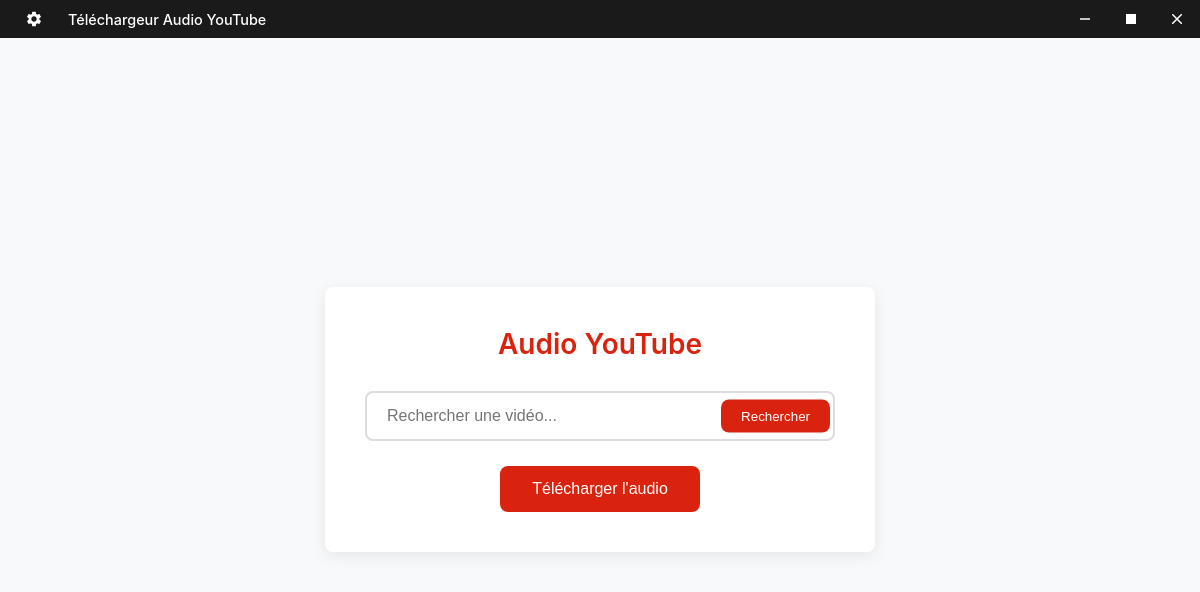
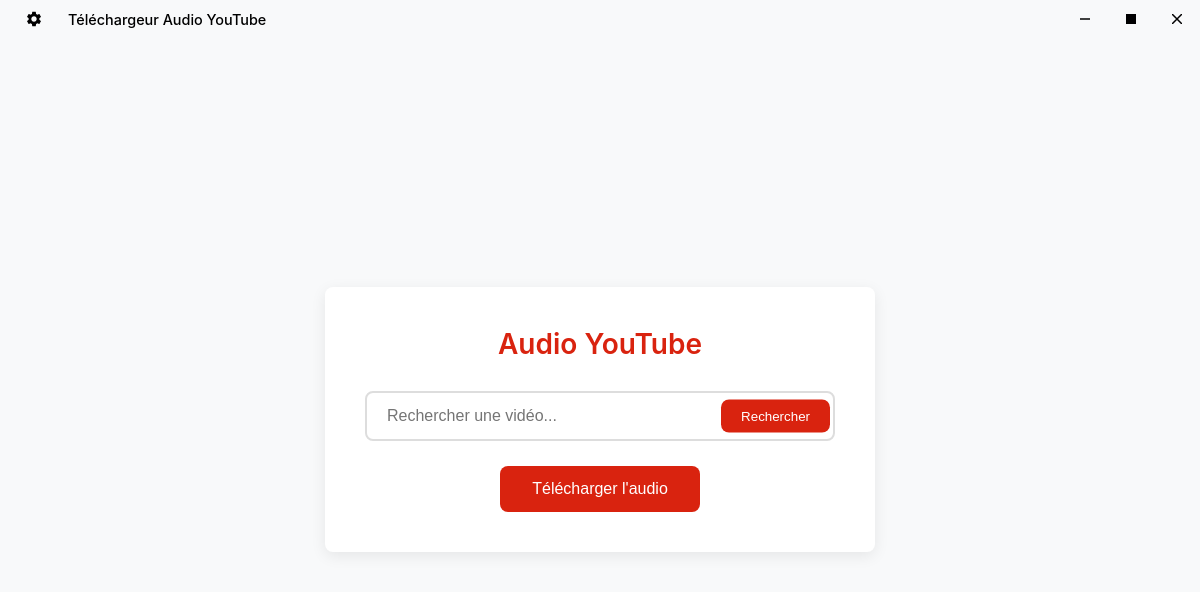
Before and after one commit to Zylaah/downloader, an Electron app: page index.html in a window 1200 px wide. Drawn offline with Linux system fonts and the light colour scheme; no server answers.

Commit message:
tiny ui tweak

```diff
--- a/index.html
+++ b/index.html
@@ -45,8 +45,8 @@
             left: 0;
             right: 0;
             height: 38px;
-            background-color: var(--dark);
-            color: white;
+            background-color: var(--light);
+            color: black;
             display: flex;
             align-items: center;
             justify-content: space-between;
@@ -80,7 +80,7 @@
         .settings-button svg {
             width: 18px;
             height: 18px;
-            fill: white;
+            fill: black;
         }
 
         .titlebar-title {
@@ -105,7 +105,7 @@
         }
 
         .titlebar-button:hover {
-            background-color: #333;
+            background-color: #bdbdbd;
         }
 
         .titlebar-button.close-button:hover {
@@ -115,7 +115,7 @@
         .titlebar-button svg {
             width: 10px;
             height: 10px;
-            fill: white;
+            fill: black;
         }
 
         /* Main content */
@@ -596,14 +596,14 @@
         </div>
         <div class="titlebar-controls">
             <div class="titlebar-button" id="minimizeBtn" title="Réduire">
-                <svg viewBox="0 0 10 10"><path d="M0,5 L10,5" stroke="#fff" stroke-width="1.5"/></svg>
+                <svg viewBox="0 0 10 10"><path d="M0,5 L10,5" stroke="#000" stroke-width="1.5"/></svg>
             </div>
             <div class="titlebar-button" id="maximizeRestoreBtn" title="Agrandir">
                 <svg id="maximizeIcon" viewBox="0 0 10 10"><path d="M0,0 L10,0 L10,10 L0,10 Z M1,1 L9,1 L9,9 L1,9 Z"/></svg>
                 <svg id="restoreIcon" viewBox="0 0 10 10" style="display:none;"><path d="M2,0 L8,0 L8,2 L10,2 L10,8 L8,8 L8,10 L2,10 L2,8 L0,8 L0,2 L2,2 Z M3,1 L7,1 L7,3 L9,3 L9,7 L7,7 L7,9 L3,9 L3,7 L1,7 L1,3 L3,3 Z"/></svg>
             </div>
             <div class="titlebar-button close-button" id="closeBtn" title="Fermer">
-                <svg viewBox="0 0 10 10"><path d="M0,0 L10,10 M10,0 L0,10" stroke="#fff" stroke-width="1.5"/></svg>
+                <svg viewBox="0 0 10 10"><path d="M0,0 L10,10 M10,0 L0,10" stroke="#000" stroke-width="1.5"/></svg>
             </div>
         </div>
     </div>
```
